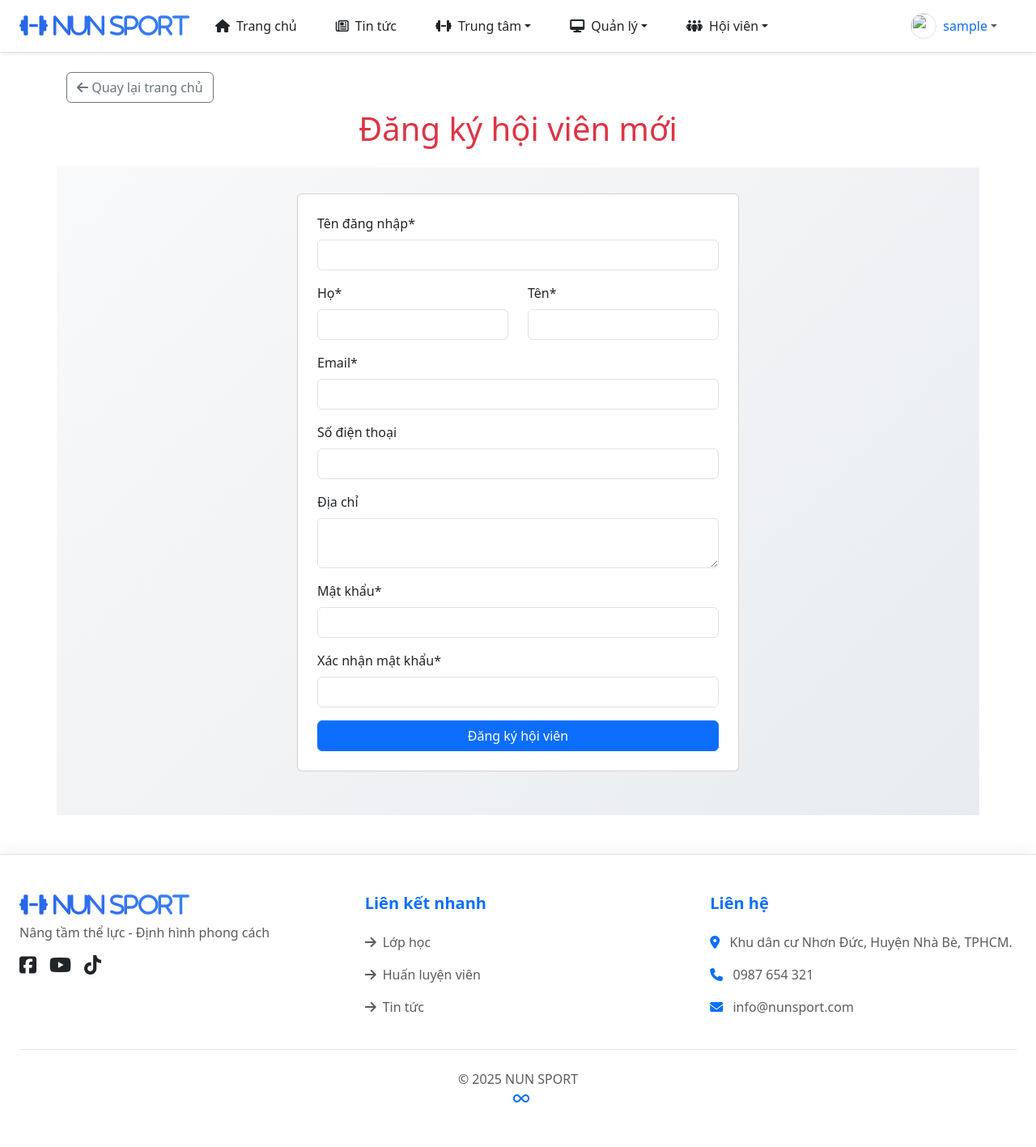
After one commit to trakie/QLTTTheDucTheThao, a Django app: page /register/ in a window 1280 px wide. The commit adds this page. Shown: the whole page at 81% size. Run offline with Django 5.2, Linux system fonts and the light colour scheme; a user stored in the database is signed in; tables that the repository leaves empty hold one stand-in row (values such as "Sample post"); some libraries are stand-ins or nearby versions.

Commit message:
Minh Update quan ly hoi vien va chinh sua giao dien

```diff
--- a/pe_app/pes/templates/pes/home.html
+++ b/pe_app/pes/templates/pes/home.html
@@ -85,7 +85,11 @@
             <p class="card-text">
                 {{ t.specialization }}
             </p>
-            <a href="{% url 'trainer_detail' t.user.id %}" class="btn btn-primary btn-sm">Xem chi tiết</a>
+            <div class="d-grid gap-2">
+                <a href="{% url 'trainer_detail' t.user.id %}" class="btn btn-outline-primary btn-sm">
+                    <i class="fas fa-info-circle me-2"></i>Chi tiết
+                </a>
+            </div>
         </div>
     </div>
     {% endfor %}
--- a/pe_app/pes/templates/pes/layout/footer.html
+++ b/pe_app/pes/templates/pes/layout/footer.html
@@ -51,7 +51,7 @@
                 <ul class="list-unstyled">
                     <li class="mb-3">
                         <i class="fas fa-map-marker-alt me-2 text-primary"></i>
-                        <span class="text-muted">Số 1 Đại lộ Hòa Bình, Hà Nội</span>
+                        <a href="https://maps.app.goo.gl/YTAGf55R1bgRYcV59" class="text-decoration-none text-muted footer-link">Khu dân cư Nhơn Đức, Huyện Nhà Bè, TPHCM.</a>
                     </li>
                     <li class="mb-3">
                         <i class="fas fa-phone me-2 text-primary"></i>
@@ -69,7 +69,7 @@
         <div class="border-top pt-4 mt-4 text-center">
             <p class="mb-0 text-muted">
                 © 2025 NUN SPORT<br>
-                <a href="https://www.youtube.com/watch?v=3yaab2_EEHM"
+                <a href="https://www.youtube.com/watch?v=L1mFVp9IM9c"
                    class="text-decoration-none text-center hover-gradient"
                    target="_blank">
                     <i class="fas fa-infinity ms-2"></i>
--- a/pe_app/pes/templates/pes/layout/header.html
+++ b/pe_app/pes/templates/pes/layout/header.html
@@ -49,6 +49,14 @@
 
                 <!-- Staff Links -->
                 {% if user.role == 'staff' or user.role == 'admin' %}
+                <li class="nav-item dropdown mx-2">
+                    <a class="nav-link dropdown-toggle text-dark py-2 px-3 rounded-3 d-flex align-items-center"
+                       href="#"
+                       data-bs-toggle="dropdown"
+                       aria-expanded="false">
+                        <i class="fas fa-desktop me-2"></i>Quản lý
+                    </a>
+                    <ul class="dropdown-menu border-0 shadow-lg p-2" style="min-width: 220px;">
                         <li class="nav-item mx-2">
                             <a class="nav-link text-dark py-2 px-3 rounded-3" href="{% url 'class_schedule' %}">
                                 <i class="far fa-calendar-alt me-2"></i>Lịch học
@@ -58,6 +66,28 @@
                             <a class="nav-link text-dark py-2 px-3 rounded-3" href="{% url 'receipts' %}">
                                 <i class="fas fa-receipt me-2"></i>Hóa đơn
                             </a>
+                        </li>
+                    </ul>
+                </li>
+                <li class="nav-item dropdown mx-2">
+                    <a class="nav-link dropdown-toggle text-dark py-2 px-3 rounded-3 d-flex align-items-center"
+                       href="#"
+                       data-bs-toggle="dropdown"
+                       aria-expanded="false">
+                        <i class="fas fa-people-group me-2"></i>Hội viên
+                    </a>
+                    <ul class="dropdown-menu border-0 shadow-lg p-2" style="min-width: 220px;">
+                        <li class="nav-item mx-2">
+                            <a class="nav-link text-dark py-2 px-3 rounded-3" href="{% url 'register' %}">
+                                <i class="fas fa-user-plus me-2"></i>Đăng ký
+                            </a>
+                        </li>
+                        <li class="nav-item mx-2">
+                            <a class="nav-link text-dark py-2 px-3 rounded-3" href="{% url 'members' %}">
+                                <i class="fas fa-users me-2"></i>Danh sách
+                            </a>
+                        </li>
+                    </ul>
                 </li>
                 {% endif %}
             </ul>
--- a/pe_app/pes/templates/pes/partials/class_members.html
+++ b/pe_app/pes/templates/pes/partials/class_members.html
@@ -43,9 +43,7 @@
                     </button>
                 </td>
                 <td>
-                    <button class="btn btn-sm btn-success">
-                        Đặt lịch
-                    </button>
+                    <a href="mailto:{{ enroll.member.email }}" class="btn btn-sm btn-outline-primary">Đặt lịch</a>
                 </td>
             </tr>
             {% endfor %}
--- /dev/null
+++ b/pe_app/pes/templates/pes/register.html
@@ -0,0 +1,80 @@
+{% extends 'pes/layout/base.html' %}
+
+{% block content %}
+<!-- Nút quay lại -->
+    <a href="{% url 'home' %}" class="btn btn-outline-secondary mt-4">
+        <i class="fas fa-arrow-left"></i> Quay lại trang chủ
+    </a>
+
+<h1 class="text-center text-danger mt-2 mb-4">Đăng ký hội viên mới</h1>
+
+<div class="row justify-content-center registration-container">
+    <div class="col-md-6">
+        {% if error_message %}
+        <div class="alert alert-danger">{{ error_message }}</div>
+        {% endif %}
+
+        <form method="post" class="card p-4">
+            {% csrf_token %}
+
+            <div class="mb-3">
+                <label for="username" class="form-label">Tên đăng nhập*</label>
+                <input type="text" class="form-control" id="username" name="username" required>
+            </div>
+
+            <div class="row mb-3">
+                <div class="col-md-6">
+                    <label for="first_name" class="form-label">Họ*</label>
+                    <input type="text" class="form-control" id="first_name" name="first_name" required>
+                </div>
+                <div class="col-md-6">
+                    <label for="last_name" class="form-label">Tên*</label>
+                    <input type="text" class="form-control" id="last_name" name="last_name" required>
+                </div>
+            </div>
+
+            <div class="mb-3">
+                <label for="email" class="form-label">Email*</label>
+                <input type="email" class="form-control" id="email" name="email" required>
+            </div>
+
+            <div class="mb-3">
+                <label for="phone" class="form-label">Số điện thoại</label>
+                <input type="tel" class="form-control" id="phone" name="phone">
+            </div>
+
+            <div class="mb-3">
+                <label for="address" class="form-label">Địa chỉ</label>
+                <textarea class="form-control" id="address" name="address" rows="2"></textarea>
+            </div>
+
+            <div class="mb-3">
+                <label for="password" class="form-label">Mật khẩu*</label>
+                <input type="password" class="form-control" id="password" name="password" required>
+            </div>
+
+            <div class="mb-3">
+                <label for="password_confirm" class="form-label">Xác nhận mật khẩu*</label>
+                <input type="password" class="form-control" id="password_confirm" name="password_confirm" required>
+            </div>
+
+            <button type="submit" class="btn btn-primary w-100">Đăng ký hội viên</button>
+        </form>
+    </div>
+</div>
+
+<style>
+    .registration-container {
+        background: linear-gradient(135deg, #f8f9fa 0%, #e9ecef 100%);
+        min-height: 100vh;
+        padding: 2rem 0;
+    }
+    .registration-card {
+        border-radius: 12px;
+        box-shadow: 0 10px 30px rgba(0, 82, 204, 0.1);
+        border: none;
+        overflow: hidden;
+        transition: transform 0.3s ease;
+    }
+</style>
+{% endblock %}
--- a/pe_app/pes/urls.py
+++ b/pe_app/pes/urls.py
@@ -12,6 +12,9 @@ urlpatterns = [
     path('trainer/<int:pk>/', views.trainer_detail, name='trainer_detail'),
     path('payment/<int:enrollment_id>/', views.payment, name='payment'),
     path('payment/success/', views.payment_success, name='payment_success'),
+    path('register/', views.register, name='register'),
+    path('members/', views.members, name='members'),
+    path('member/<int:member_id>/', views.member_detail, name='member_detail'),
     path('profile/<int:pk>/', views.profile, name='profile'),
     path('trainer/get-class-members/<int:class_id>/',
          views.get_class_members,
--- a/pe_app/pes/views.py
+++ b/pe_app/pes/views.py
@@ -1,5 +1,6 @@
 import json
 from django.shortcuts import render, redirect, get_object_or_404
+from django.contrib.auth.hashers import make_password
 from django.http import JsonResponse, HttpResponseForbidden
 from django.utils import timezone
 from django.views.decorators.http import require_http_methods
@@ -8,6 +9,7 @@ from django.contrib.auth.decorators import login_required
 from django.db.models import Prefetch, Q, Value
 from django.db.models.functions import Concat
 from django.core.paginator import Paginator
+from django.core.exceptions import ValidationError
 from . import dao
 from .models import Class, Trainer, Enrollment, Payment, ClassSchedule, UserProfile, Post
 import logging
@@ -158,6 +160,105 @@ def payment_success(request):
 
 
 @login_required
+@admin_staff_required
+def register(request):
+    error_message = None
+
+    if request.method == 'POST':
+        # Lấy dữ liệu từ form
+        username = request.POST.get('username')
+        first_name = request.POST.get('first_name')
+        last_name = request.POST.get('last_name')
+        email = request.POST.get('email')
+        phone = request.POST.get('phone')
+        address = request.POST.get('address')
+        password = request.POST.get('password')
+        password_confirm = request.POST.get('password_confirm')
+
+        # Kiểm tra mật khẩu
+        if password != password_confirm:
+            error_message = "Mật khẩu xác nhận không khớp!"
+        else:
+            # Kiểm tra username/email tồn tại
+            if UserProfile.objects.filter(username=username).exists():
+                error_message = "Tên đăng nhập đã tồn tại!"
+            elif UserProfile.objects.filter(email=email).exists():
+                error_message = "Email đã được đăng ký!"
+            else:
+                # Tạo user mới
+                try:
+                    user = UserProfile.objects.create(
+                        username=username,
+                        first_name=first_name,
+                        last_name=last_name,
+                        email=email,
+                        phone=phone,
+                        address=address,
+                        role='member',  # Mặc định là hội viên
+                        is_staff=False,
+                        is_active=True
+                    )
+                    user.password = make_password(password)
+                    user.full_clean()  # Kiểm tra validation
+                    user.save()
+                    return redirect('home')  # Chuyển hướng sau khi thành công
+                except ValidationError as e:
+                    error_message = ", ".join(e.messages)
+                except Exception as e:
+                    error_message = f"Lỗi hệ thống: {str(e)}"
+
+    return render(request, 'pes/register.html', {'error_message': error_message})
+
+
+@login_required
+@admin_staff_required
+def members(request):
+    search_kw = request.GET.get('kw')
+
+    # Lấy tất cả user có role là member
+    member_list = UserProfile.objects.filter(role='member')
+
+    if search_kw:
+        member_list = member_list.annotate(  # Thêm trường ảo full_name
+            full_name=Concat('first_name', Value(' '), 'last_name')
+        ).filter(
+            Q(username__icontains=search_kw) |
+            Q(email__icontains=search_kw) |
+            Q(full_name__icontains=search_kw) |
+            Q(first_name__icontains=search_kw) |
+            Q(last_name__icontains=search_kw)
+        )
+    return render(request, 'pes/members.html', {'members': member_list})
+
+
+@login_required
+@admin_staff_required
+def member_detail(request, member_id):
+    member = get_object_or_404(UserProfile, id=member_id, role='member')
+
+    if request.method == 'POST':
+        # Cập nhật thông tin được phép thay đổi
+        member.first_name = request.POST.get('first_name')
+        member.last_name = request.POST.get('last_name')
+        member.phone = request.POST.get('phone')
+        member.address = request.POST.get('address')
+
+        try:
+            member.full_clean()  # Validate dữ liệu
+            member.save()
+            # Redirect về danh sách với thông báo thành công
+            return redirect('members')
+        except ValidationError as e:
+            error_message = ", ".join(e.messages)
+            return render(request, 'pes/member_detail.html', {
+                'member': member,
+                'error_message': error_message
+            })
+
+    return render(request, 'pes/member_detail.html', {'member': member})
+
+
+@login_required
 def profile(request, pk):
     profile_user = get_object_or_404(UserProfile, pk=pk)
 
@@ -180,11 +281,12 @@ def profile(request, pk):
     return render(request, 'pes/profile.html', context)
 
 
+@login_required()
 def get_class_members(request, class_id):
     class_obj = get_object_or_404(Class, id=class_id)
     enrollments = Enrollment.objects.filter(
         class_enrolled=class_obj,
-        status__in=['active', 'pending']  # Lấy cả học viên đang chờ xử lý
+        status__in=['active']
     ).select_related('member')
 
     return render(request, 'pes/partials/class_members.html', {
```
Also changed, not shown: pe_app/pes/templates/pes/member_detail.html (added, +74 -0 lines), pe_app/pes/templates/pes/members.html (added, +109 -0 lines), pe_app/pes/templates/pes/trainer_detail.html (+19 -2 lines). Lines whose indentation alone changed are shown as unchanged.
